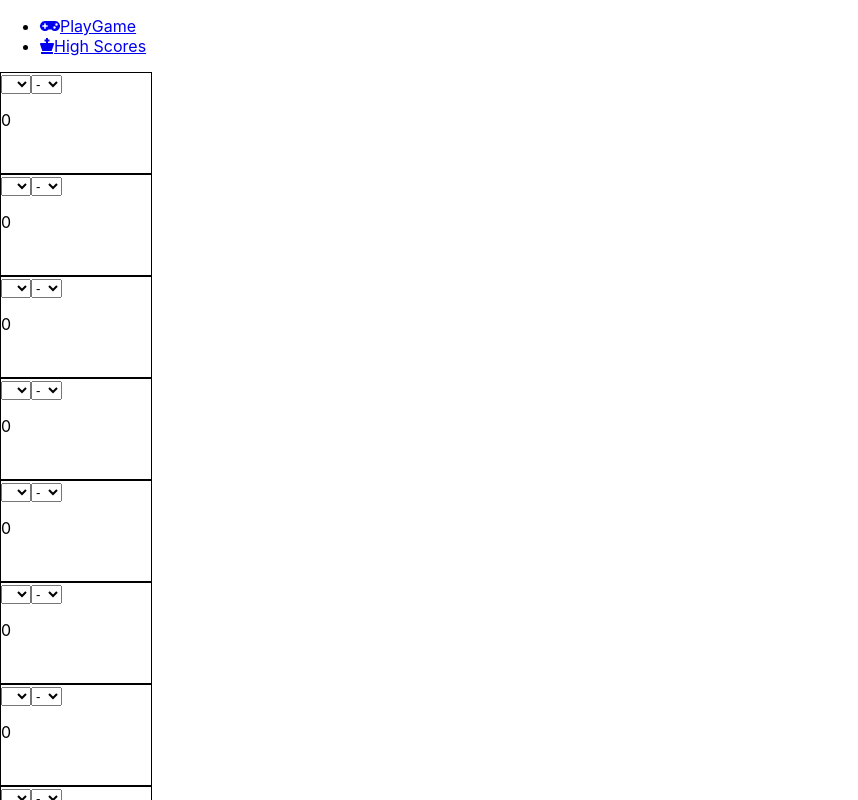
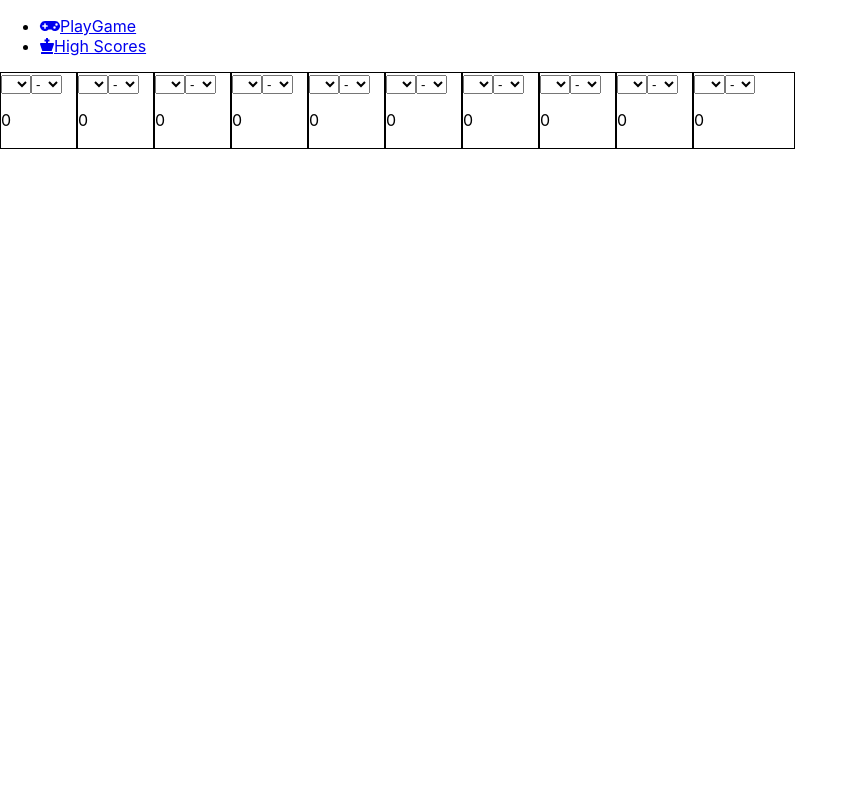
Before and after one commit to Levischwartzberg/Bowling_Scores, a React (Create React App) app in the folder client/: page / in a window 1280 px wide. Shown: the top 800 px of the page, without its empty margins (0-858 px from the left). Built offline with nearby package versions, Linux system fonts and the light colour scheme.

Commit message:
styled frames to be all in one line

```diff
--- a/client/src/components/FinalFrame/style.css
+++ b/client/src/components/FinalFrame/style.css
@@ -1,7 +1,8 @@
 .frame {
     border: black 1px solid;
-    width: 150px;
-    height: 100px;
+    width: 100px;
+    height: 75px;
+    display: inline-block;
 }
 
 input {
--- a/client/src/components/Frame/index.js
+++ b/client/src/components/Frame/index.js
@@ -27,7 +27,7 @@ function FinalFrame(props) {
 	}, [score1, score2]);
 
 	return (
-		<div className="frame">
+		<div className="bowlingFrame">
             <select onChange={handleInput1Change} placeholder={score1} value={score1} type="select" name="roll-1" >
                 <option>  </option>
                 <option> - </option>
--- a/client/src/components/Frame/style.css
+++ b/client/src/components/Frame/style.css
@@ -1,7 +1,8 @@
-.frame {
+.bowlingFrame {
     border: black 1px solid;
-    width: 100px;
-    height: 100px;
+    width: 75px;
+    height: 75px;
+    display: inline-block;
 }
 
 input {
```
